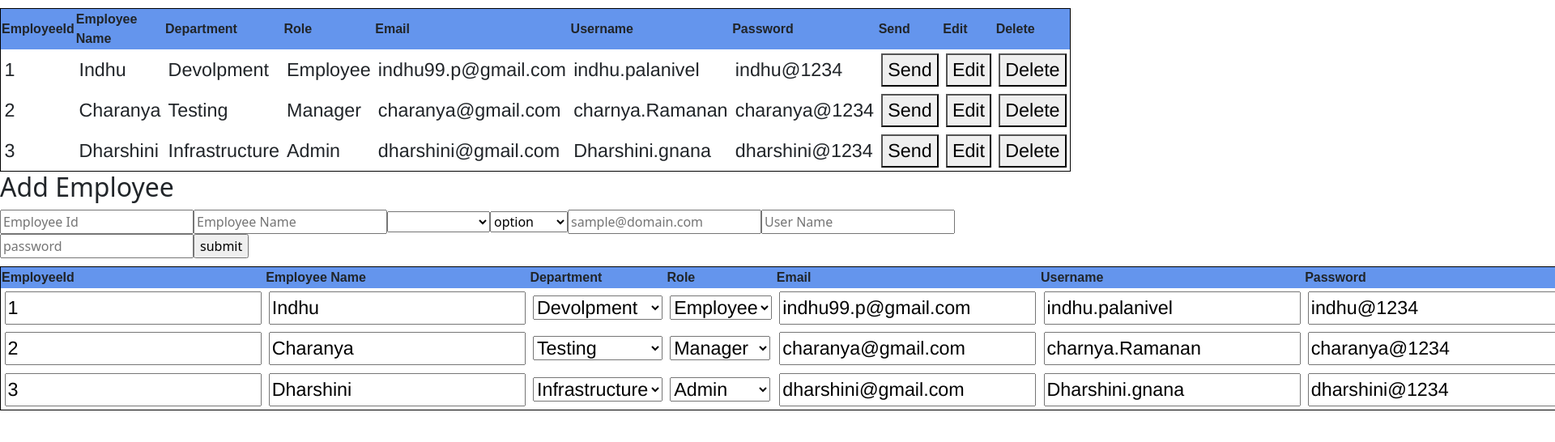
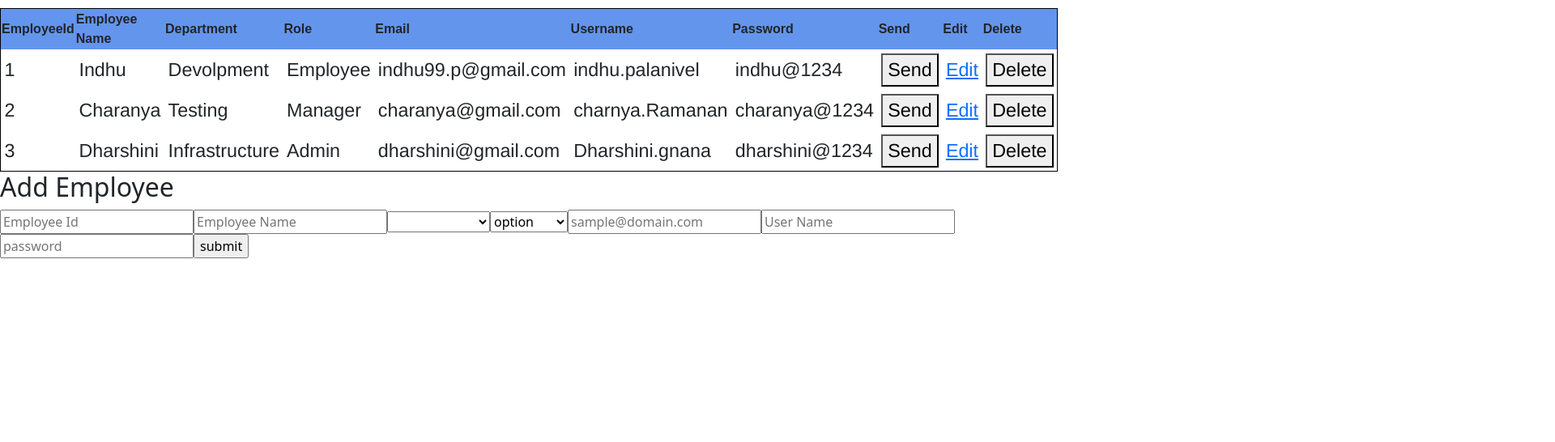
Before and after one commit to indhuJothi/Expense-Tracker-, a React (Create React App) app in the folder client/: page / in a window 1280 px wide. Shown: the top 546 px of the page at 81% size, 1920 px wide, since content can reach past the window. Built offline with nearby package versions, Linux system fonts and the light colour scheme.

Commit message:
EditPart-Routing

```diff
--- a/client/src/App.js
+++ b/client/src/App.js
@@ -1,6 +1,6 @@
 import React from "react";
 import EmpTable from './Components/Admin/Emp_Table';
-import { BrowserRouter as Router,Switch,Route,Routes } from "react-router-dom";
+import { BrowserRouter as Router,Route,Routes } from "react-router-dom";
 import EditableRow from "./Components/EditableRow";
 
 
@@ -8,13 +8,12 @@ import EditableRow from "./Components/EditableRow";
 function App() {
 return(
   <div>
-    <EmpTable/>
-<EditableRow/>
     <Router>
       <Routes>
-        <Route path="/edit" component={EditableRow}>
+        <Route exact path="/" element={<EmpTable/>}/>
+        <Route path="/edit:id" element={<EditableRow/>}>
         </Route></Routes>
-    </Router>
+        </Router>
   </div>
 )
 
--- a/client/src/Components/Admin/Emp_Table.js
+++ b/client/src/Components/Admin/Emp_Table.js
@@ -2,7 +2,7 @@ import React from "react";
 import './Emp_Table.css';
 import data from "../../mock-data.json";
 import ReadOnlyRow from "../ReadOnlyRow";
-import EditableRow from "../EditableRow";
+import {Link} from 'react-router-dom'
 
 
 class Table extends React.Component {
@@ -114,14 +114,27 @@ class Table extends React.Component {
 
   }
 
-// componentDidMount(){
-//   if(localStorage.getItem!=null){
+componentWillMount(){
+  let users=[]
+  data.map((data)=>{
+    users[data.EmployeeId-1]={
+      EmployeeId:data.EmployeeId,
+      EmployeeName:data.EmployeeName,
+      Department:data.Department,
+      Role:data.Role,
+      Email:data.Email,
+      Username:data.Username,
+      Password:data.Password
+    }
+  }
+  )
+  localStorage.setItem("Users",JSON.stringify(users))
 
-//     console.log(JSON.parse(localStorage.EmpDetails))
-//   }
-// }
+}
 
   render() {
+    let datas=JSON.parse(localStorage.getItem("Users"))
+    console.log(datas)
     return (
       <div className="app-container">
         <form onSubmit="#">
@@ -140,13 +153,14 @@ class Table extends React.Component {
                 <th>Delete</th>
               </tr>
             </thead>
-            {data.map((data) => (
+            {datas.map((data) => (
+
               <ReadOnlyRow
                 contact={data}
                 handleEditClick={this.handleEditClick}
               />
             ))}
-     {localStorage.getItem("EmpDetails")!==null ? <tbody>
+     {localStorage.getItem("EmpDetails")!==null && <tbody>
     <tr>
       <td>{JSON.parse(localStorage.getItem("EmpDetails"))[0]}</td>
       <td>{JSON.parse(localStorage.getItem("EmpDetails"))[1]}</td>
@@ -158,12 +172,11 @@ class Table extends React.Component {
       <td> <button>Send</button>
       </td>
       <td>
-        <button
-          type="button"
-          onClick={this.handleEditForm.bind(this)}
+        <Link
+          to={{pathname:"/edit"+JSON.parse(localStorage.getItem("EmpDetails"))[0]}}
         >
           Edit
-        </button>
+        </Link>
         </td>
         <td>
         <button type="button" onClick={() => "#"}>
@@ -172,7 +185,7 @@ class Table extends React.Component {
       </td>
     </tr>
 
-    </tbody> : console.log("true")}
+    </tbody> }
           </table>
         </form>
 
--- a/client/src/Components/EditableRow.js
+++ b/client/src/Components/EditableRow.js
@@ -1,4 +1,5 @@
 import React from "react";
+import { Link } from "react-router-dom";
 import data from '../mock-data.json'
 import './EditableRow.css'
 
@@ -18,6 +19,7 @@ class EditableRow extends React.Component {
 
   }
   render() {
+    let datas=JSON.parse(localStorage.getItem("Users"))
     return (
       <div className="app-container">
 
@@ -35,7 +37,7 @@ class EditableRow extends React.Component {
                 <th>Save</th>
               </tr>
             </thead>
-            {data.map((data) =>
+            {datas.map((data) =>
 
               <tbody >
                 <tr >
@@ -169,8 +171,6 @@ class EditableRow extends React.Component {
                   onchange={(e) => { this.setState({ password: e.target.value }) }} /></td>
               <td>
                 <button
-                  type="button"
-                // onClick={this.handleEditForm.bind(this)}
                 >
                   Save
                 </button>
--- a/client/src/Components/ReadOnlyRow.js
+++ b/client/src/Components/ReadOnlyRow.js
@@ -2,7 +2,10 @@ import React from "react";
 import "../Components/Admin/Emp_Table.css"
 import {Link} from 'react-router-dom'
 
-const ReadOnlyRow = ({ contact,handleEditClick}) => {
+class ReadOnlyRow extends React.Component {
+  render(){
+  let contact = this.props.contact
+
   return (
   <>
     <tbody>
@@ -17,12 +20,9 @@ const ReadOnlyRow = ({ contact,handleEditClick}) => {
       <td> <button>Send</button>
       </td>
       <td>
-        <button
-          type="button"
-          onClick={<Link to="/edit"></Link>}
-        >
+        <Link to={{pathname:"/edit"+contact.EmployeeId}}>
           Edit
-        </button>
+        </Link>
         </td>
         <td>
         <button type="button" onClick={() => "#"}>
@@ -33,6 +33,7 @@ const ReadOnlyRow = ({ contact,handleEditClick}) => {
     </tbody>
     </>
   );
+  }
 };
 
 export default ReadOnlyRow;
--- a/client/src/index.js
+++ b/client/src/index.js
@@ -3,7 +3,6 @@ import ReactDOM from 'react-dom';
 import './index.css';
 import App from './App';
 import reportWebVitals from './reportWebVitals';
-import {BrowserRouter as Router,Routes,Link,Route} from 'react-router-dom'
 import 'bootstrap/dist/css/bootstrap.min.css';
 
 ReactDOM.render(
```
